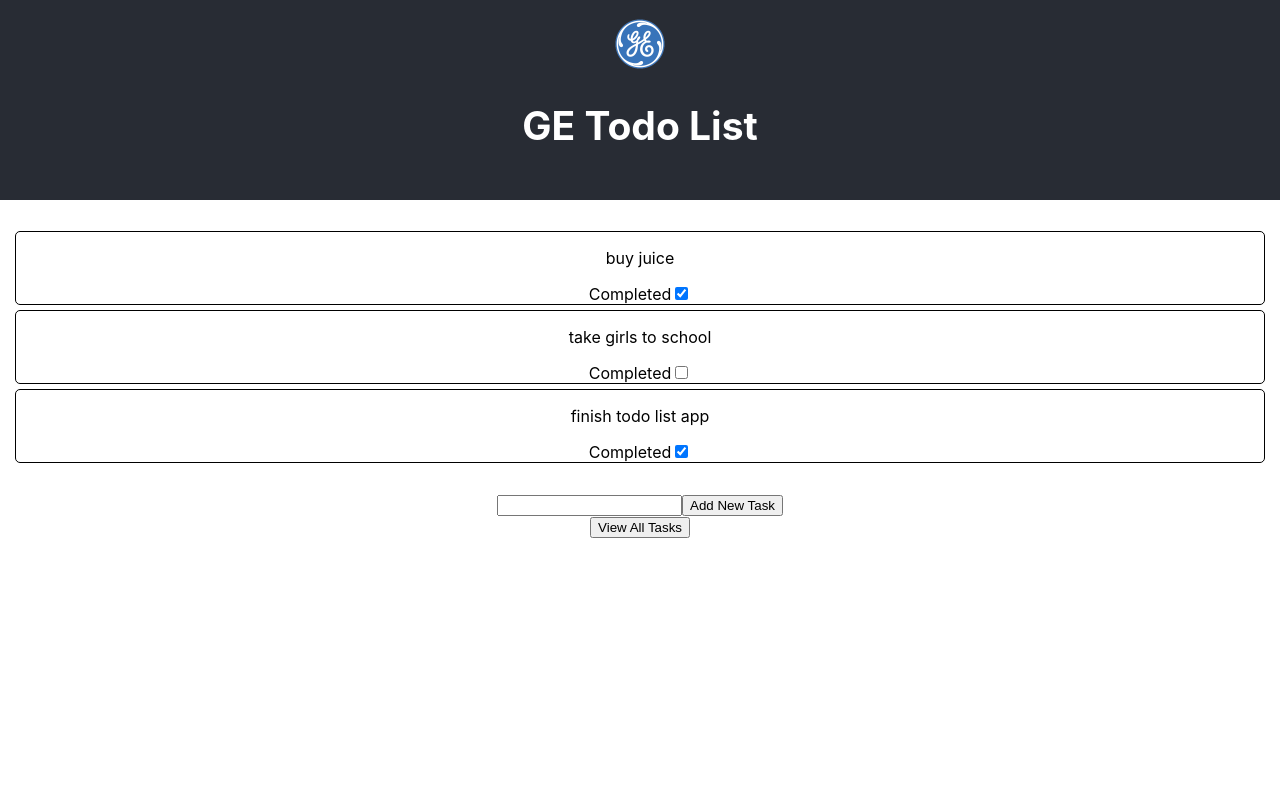
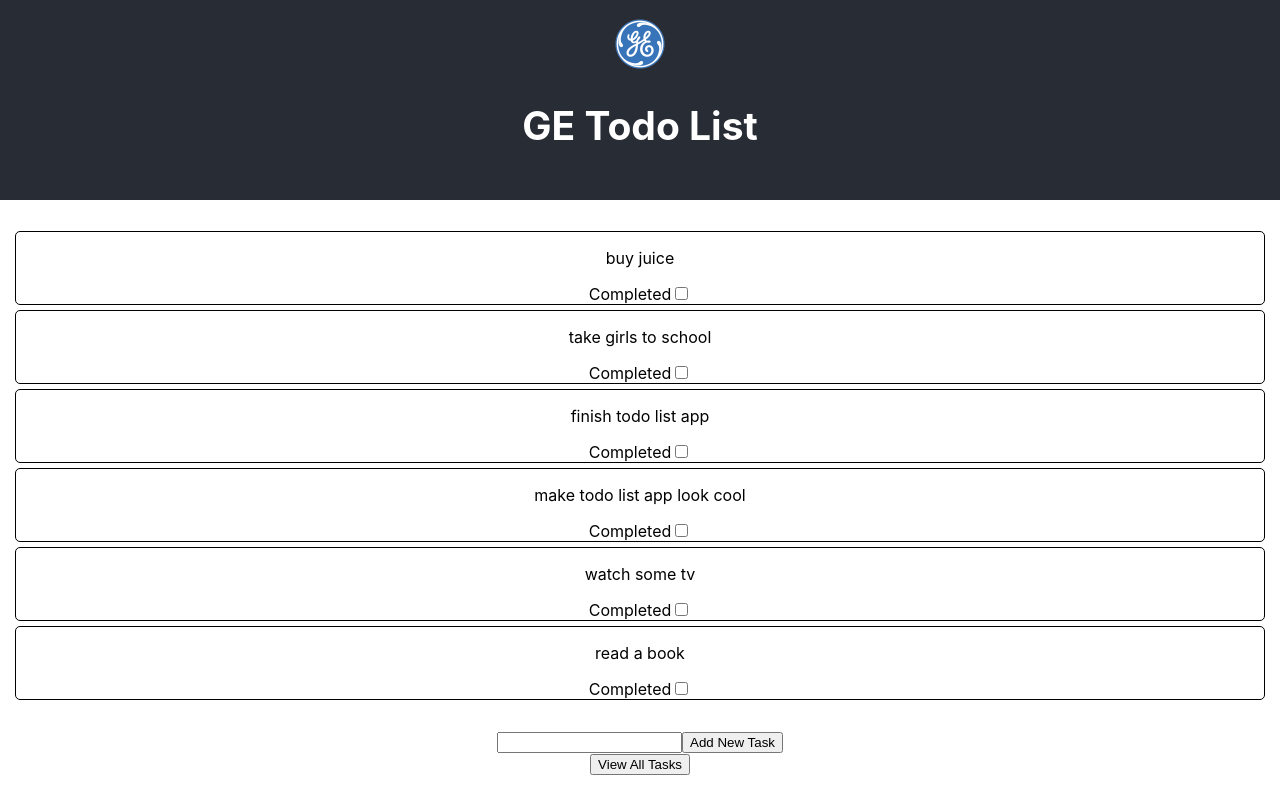
Before and after one commit to nbkm8y5/todolistreact, a React (Create React App) app: page / in a window 1280 px wide. Built offline with nearby package versions, Linux system fonts and the light colour scheme.

Commit message:
fixes #3
You can now toggle view all tasks between default state of only uncompleted tasks to all completed and uncompleted tasks

```diff
--- a/src/TodoList.js
+++ b/src/TodoList.js
@@ -7,7 +7,7 @@ var todoListLocalArray = [
     {
         'id': 0,
         'description': 'buy juice',
-        'completed': true
+        'completed': false
     },
     {
         'id': 1,
@@ -17,13 +17,29 @@ var todoListLocalArray = [
     {
         'id': 2,
         'description': 'finish todo list app',
-        'completed': true
+        'completed': false
+    },
+    {
+        'id': 4,
+        'description': 'make todo list app look cool',
+        'completed': false
+    },
+    {
+        'id': 5,
+        'description': 'watch some tv',
+        'completed': false
+    },
+    {
+        'id': 6,
+        'description': 'read a book',
+        'completed': false
     }]
 class TodoList extends Component {
 
     state = {
         todoListArray: todoListLocalArray,
-        newTask : ''
+        newTask : '',
+        viewAllTasks: false
     }
 
     stateHandler = () => {
@@ -31,11 +47,24 @@ class TodoList extends Component {
     }
 
     render() {
+        var listItems;
+        const completeTaskList = this.state.todoListArray;
 
-        const list = this.state.todoListArray;
-        const listItems = list.map((l) =>
-            <TodoListTask key={l.id} description={l.description} completed={l.completed} stateHandler={this.stateHandler}></TodoListTask>
-        )
+        if(this.state.viewAllTasks){
+            listItems = completeTaskList.map((l) =>
+                <TodoListTask key={l.id} description={l.description} completed={l.completed} stateHandler={this.stateHandler}></TodoListTask>
+            )
+        }else{
+            var uncompletedTaskList = [];
+            completeTaskList.forEach((item) => {
+                if(!item.completed){
+                    uncompletedTaskList.push(item)
+                }
+            })
+            listItems = uncompletedTaskList.map((l) =>
+                <TodoListTask key={l.id} description={l.description} completed={l.completed} stateHandler={this.stateHandler}></TodoListTask>
+            )
+        }
 
         return (
             <div>
@@ -86,11 +115,16 @@ class TodoList extends Component {
         event.preventDefault();
     }
 
+    /**
+     * default state is only show uncompleted tasks
+     * toggles between uncompleted and completed tasks
+     */
     viewAllTasks = (event) => {
         event.preventDefault();
-        console.log("View all tasks button clicked");
-        //default state is only show uncompleted tasks
-        //this will show all tasks completed and uncompleted
+        this.setState({
+            todoListArray: todoListLocalArray,
+            viewAllTasks: !this.state.viewAllTasks
+        })
     }
 
     markTaskComplete = () => {
```
